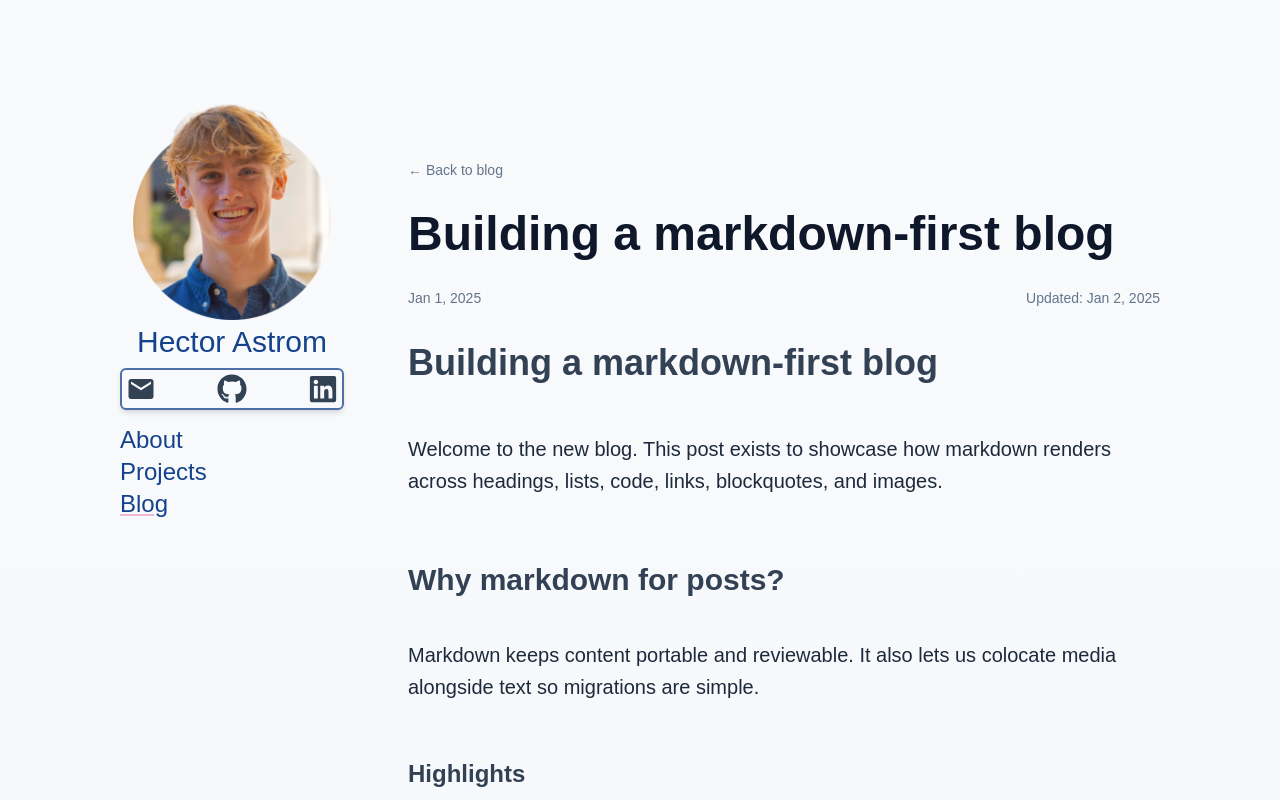
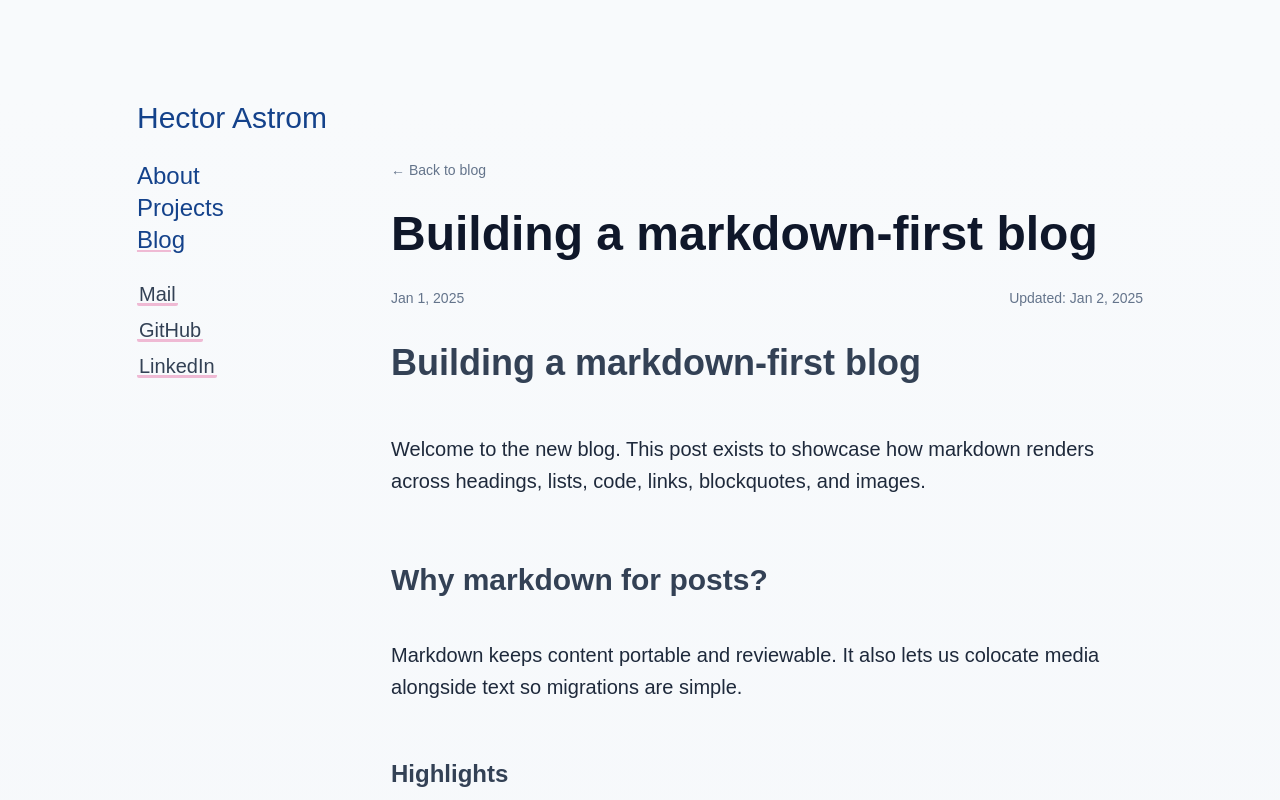
Before and after one commit to hectorastrom/personal-website, a Next.js app: page /blog/2025-01-01-sample-post in a window 1280 px wide. Shown: the top 800 px of the page. Built offline with nearby package versions, Linux system fonts and the light colour scheme; a web font is replaced by a local one.

Commit message:
restyle navbar; rm image

```diff
--- a/src/app/blog/[slug]/page.tsx
+++ b/src/app/blog/[slug]/page.tsx
@@ -53,6 +53,14 @@ export default function BlogPostPage({ params }: BlogPostPageProps) {
       <div className="pt-2">
         <MarkdownContent content={post.content} />
       </div>
+      <div className="pt-6">
+        <Link
+          href="/blog"
+          className={`text-sm text-slate-500 hover:text-slate-700 ${emphasisFont.className}`}
+        >
+          ← Back to blog
+        </Link>
+      </div>
     </article>
   );
 }
--- a/src/components/SideNav.tsx
+++ b/src/components/SideNav.tsx
@@ -1,26 +1,20 @@
 "use client";
 
-import Handles from "./Handles1";
 import NavLinks from "./NavLinks";
 import NameTitle from "./NameTitle";
-import MeImg from "./MeImg";
+import SocialLinks from "./SocialLinks";
 
 export default function SideNav() {
   return (
     <>
-      <div className="grid grid-rows-10 grid-flow-col gap-y-0">
-        <div className="row-span-4">
-          <MeImg/>
-        </div>
-        <div className="mt-1 text-center">
+      <div className="flex flex-col items-start">
+        <div className="mt-1">
           <NameTitle link={true} />
         </div>
-        <div className="row-span-1 -mt-2">
-          <Handles />
-        </div>
-        <div className="row-span-4 -mt-4">
+        <div className="mt-2">
           <NavLinks layout="side" />
         </div>
+        <SocialLinks variant="side" />
       </div>
     </>
   );
--- /dev/null
+++ b/src/components/SocialLinks.tsx
@@ -0,0 +1,34 @@
+import { emphasisFont } from "@/lib/fonts";
+
+interface SocialLinksProps {
+  variant: "side" | "top";
+}
+
+export default function SocialLinks({ variant }: SocialLinksProps) {
+  const links = [
+    { href: "mailto:hastrom@mit.edu", label: "Mail" },
+    { href: "https://github.com/hectorastrom", label: "GitHub" },
+    { href: "https://www.linkedin.com/in/hectorastrom", label: "LinkedIn" },
+  ] as const;
+
+  const containerClassName =
+    variant === "side"
+      ? "mt-6 flex flex-col items-start gap-2"
+      : "flex flex-col items-end gap-2";
+
+  return (
+    <div className={containerClassName}>
+      {links.map((l) => (
+        <a
+          key={l.href}
+          href={l.href}
+          target={l.href.startsWith("http") ? "_blank" : undefined}
+          rel={l.href.startsWith("http") ? "noopener noreferrer" : undefined}
+          className={`custom-link w-fit ${emphasisFont.className}`}
+        >
+          {l.label}
+        </a>
+      ))}
+    </div>
+  );
+}
--- a/src/components/TopNav.tsx
+++ b/src/components/TopNav.tsx
@@ -1,32 +1,20 @@
 "use client";
 
-import Handles from "./Handles1";
 import NavLinks from "./NavLinks";
 import NameTitle from "./NameTitle";
-import MeImg from "./MeImg";
+import SocialLinks from "./SocialLinks";
 
 export default function TopNav() {
   return (
-    <div className="w-full bg-slate-50 shadow-lg p-4 grid grid-cols-4 items-center z-50">
-      {/* Image Section */}
-      <div className="row-span-2 col-span-1 flex justify-center">
-        <MeImg/>
-      </div>
-
-      {/* Name and Handles Section */}
-      <div className="ml-2 mb-2 mt-3 col-span-3 flex flex-col justify-center">
-        <div className="flex flex-wrap sm:flex-row items-center justify-between w-full">
-          <NameTitle link={true}/>
-          <div className="mb-1">
-            <Handles />
-          </div>
-        </div>
-
-        {/* Navigation Links Section */}
-        <div className="w-full">
+    <div className="w-full bg-slate-50 shadow-lg px-4 py-3 flex items-start justify-between gap-4 z-50">
+      <div className="flex flex-col justify-start">
+        <NameTitle link={true} />
+        <div className="mt-2">
           <NavLinks layout="top" />
         </div>
       </div>
+
+      <SocialLinks variant="top" />
     </div>
   );
 }
```
